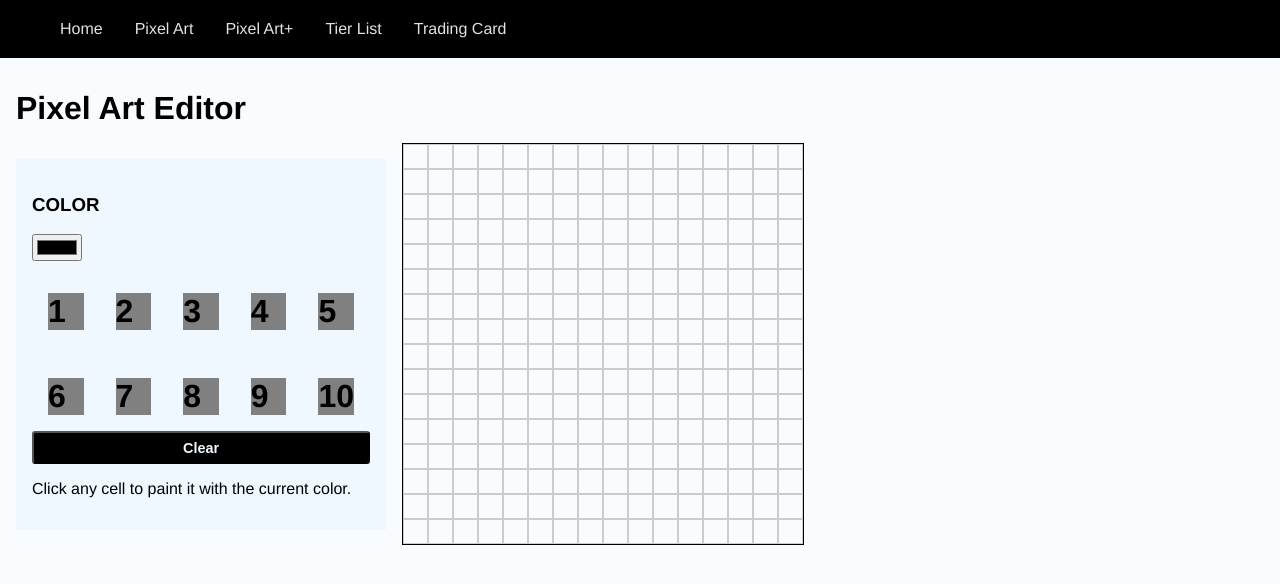
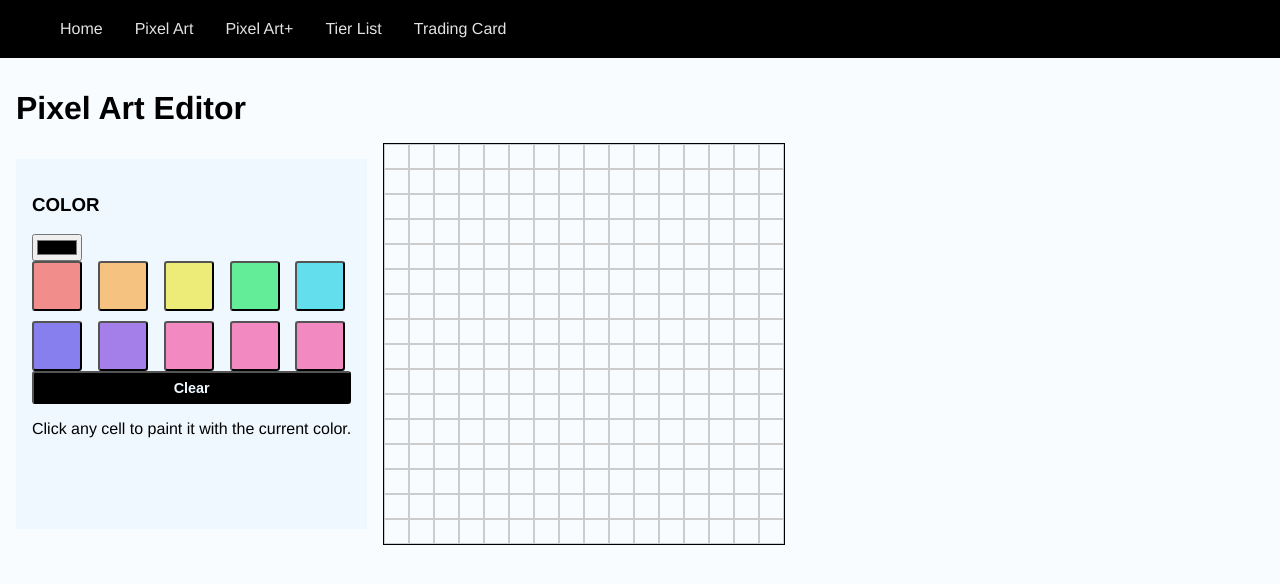
Before and after one commit to allenres/pixel-art-maker, a React (Vite) app: page / in a window 1280 px wide. Shown: the top 584 px of the page. Built offline with nearby package versions, Linux system fonts and the light colour scheme.

Commit message:
Set color in useState

```diff
--- a/src/ColorPicker.css
+++ /dev/null
@@ -1,7 +0,0 @@
-.color-box{
-    background-color: grey;
-}
-.box-container{
-    display: grid;
-    grid-template-columns: 1fr 1fr 1fr 1fr 1fr;
-}
--- a/src/ColorPicker.jsx
+++ /dev/null
@@ -1,14 +0,0 @@
-import './ColorPicker.css'
-import squares from './squares.js'
-function ColorPicker(){
-    const boxes = squares.map((el, index) => (<h1 key={index} className='color-box'>{el.id}</h1>))
-    // console.log(squares)
-    console.log(boxes)
-    return (
-        <div className='box-container'>
-            {boxes}
-        </div>
-
-    )
-}
-export default ColorPicker
--- a/src/MainSection.css
+++ b/src/MainSection.css
@@ -41,3 +41,18 @@ h1 {
   /* Ensures square cells if width/height of container is equal */
   aspect-ratio: 1 / 1;
 }
+
+.color-box{
+    height: 50px;
+    width: 50px;
+}
+
+
+.color-box{
+    background-color: grey;
+}
+.box-container{
+    display: grid;
+    grid-template-columns: 1fr 1fr 1fr 1fr 1fr;
+    gap: 10px;
+}
--- a/src/MainSection.jsx
+++ b/src/MainSection.jsx
@@ -1,13 +1,21 @@
 // import { useState } from "react";
 import "./MainSection.css";
 import ColorPicker from "./ColorPicker";
-import "./MainSection.css";
-
+import {useState} from 'react'
+import squares from './squares.js'
 
 export default function MainSection() {
     // const [color, setColor] = useState("#000");
     const cells = Array.from({ length: 256 });
+    const [color, setColor] = useState("#FFFFFF");
 
+     const boxes = squares.map((el, index) => (<button
+        key={index}
+        className='color-box'
+        style={{backgroundColor: el.color}}
+        onClick={() => setColor(el.color)}
+        >
+        </button>))
     return (
         <>
             <h1>Pixel Art Editor</h1>
@@ -15,8 +23,8 @@ export default function MainSection() {
                 <div className="colorPicker">
                     <h3>COLOR</h3>
                     <input type="color" />
-                    <div className="color-picker">
-                        <ColorPicker />
+                    <div className='box-container'>
+                        {boxes}
                     </div>
 
                     <button>Clear</button>
--- a/src/squares.js
+++ b/src/squares.js
@@ -2,51 +2,41 @@ export default [
     {
         id: 1,
         color: "#F18D8B",
-        on: false
     },
     {
         id: 2,
         color: "#F5C280",
-        on: false
     },
     {
         id: 3,
         color: "#EEEC79",
-        on: false
     },
     {
         id: 4,
         color: "#64ED98",
-        on: false
     },
     {
         id: 5,
         color: "#63DEED",
-        on: false
     },
     {
         id: 6,
         color: "#877FED",
-        on: false
     },
     {
         id: 7,
         color: "#A57FE9",
-        on: false
     },
     {
         id: 8,
         color: "#F289C1",
-        on: false
     },
     {
         id: 9,
         color: "#F289C1",
-        on: false
     },
     {
         id: 10,
         color: "#F289C1",
-        on: false
     },
 ]
```
